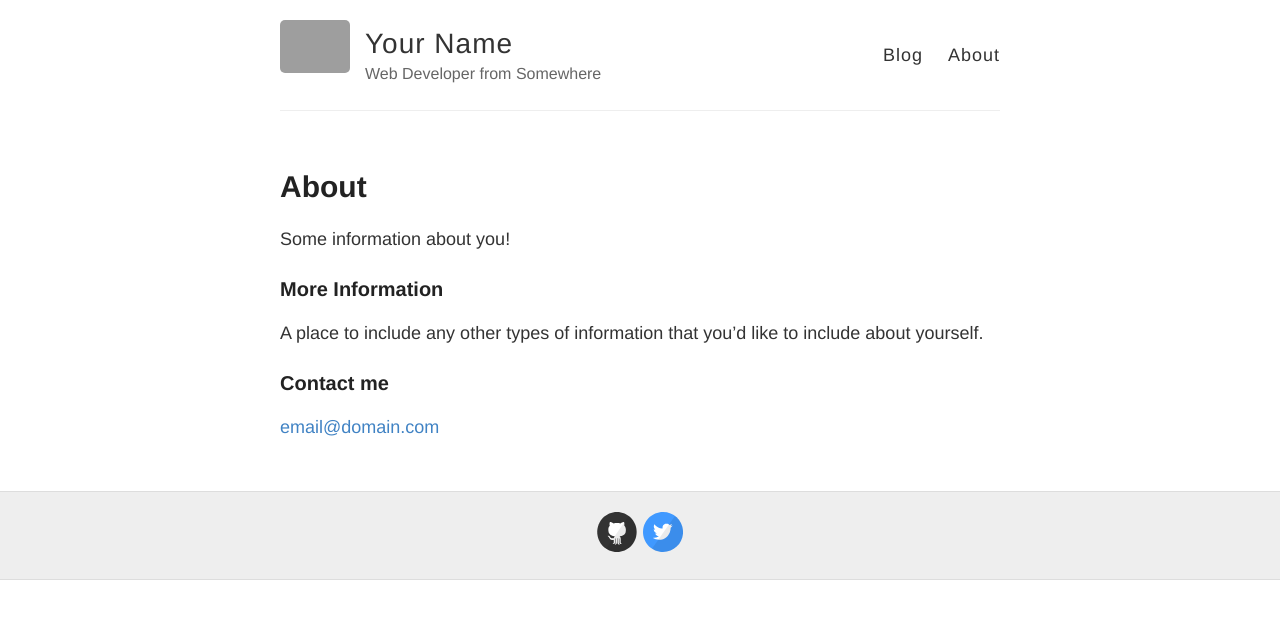
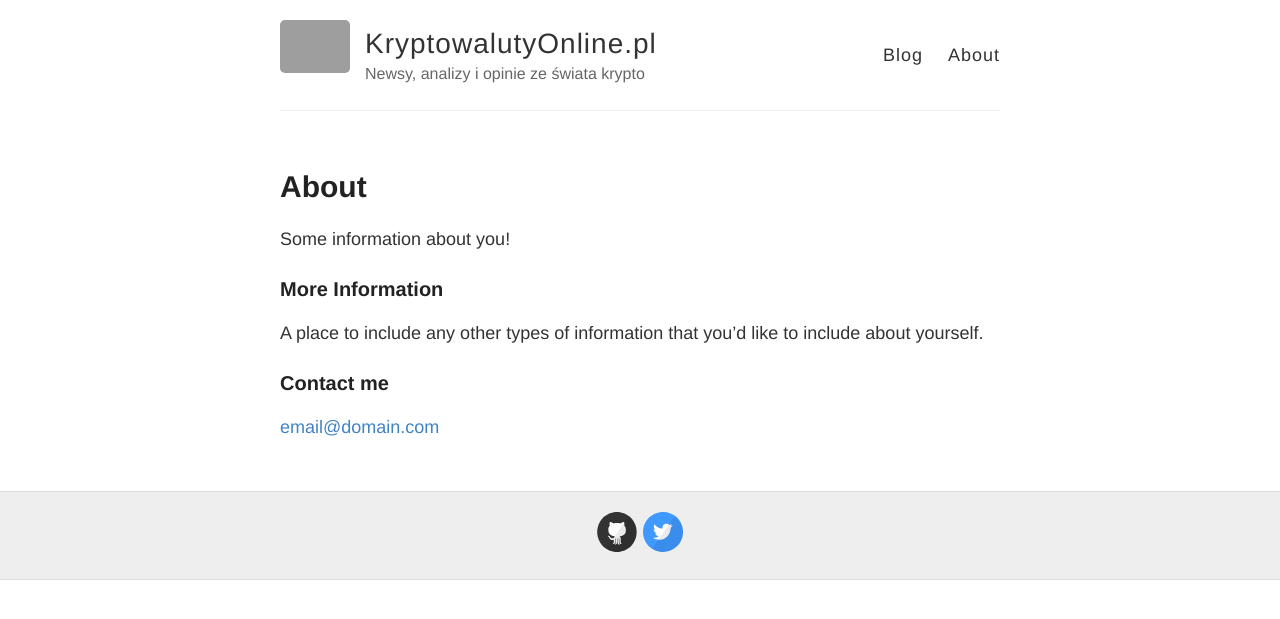
Before and after one commit to mistervoice/kryptowalutyonline.github.io, a Jekyll site: the page built from about.md, in a window 1280 px wide. Shown: the top 619 px of the page. Built offline with Jekyll 4.4.1, drawn with Linux system fonts in a browser that asks for light colours; grey boxes are pictures that could not be loaded.

Commit message:
Update _config.yml

```diff
--- a/_config.yml
+++ b/_config.yml
@@ -3,14 +3,12 @@
 #
 
 # Name of your site (displayed in the header)
-name: Your Name
-
+name: KryptowalutyOnline.pl
 # Short bio or description (displayed in the header)
-description: Web Developer from Somewhere
+description: Newsy, analizy i opinie ze świata krypto
 
 # URL of your avatar or profile pic (you could use your GitHub profile pic)
-avatar: https://raw.githubusercontent.com/barryclark/jekyll-now/master/images/jekyll-logo.png
-
+avatar: https://thumbs.dreamstime.com/b/crypto-icon-vector-bitcoin-digital-currency-symbol-male-person-profile-avatar-wallet-glyph-pictogram-illustration-200541744.jpg
 #
 # Flags below are optional
 #
```
